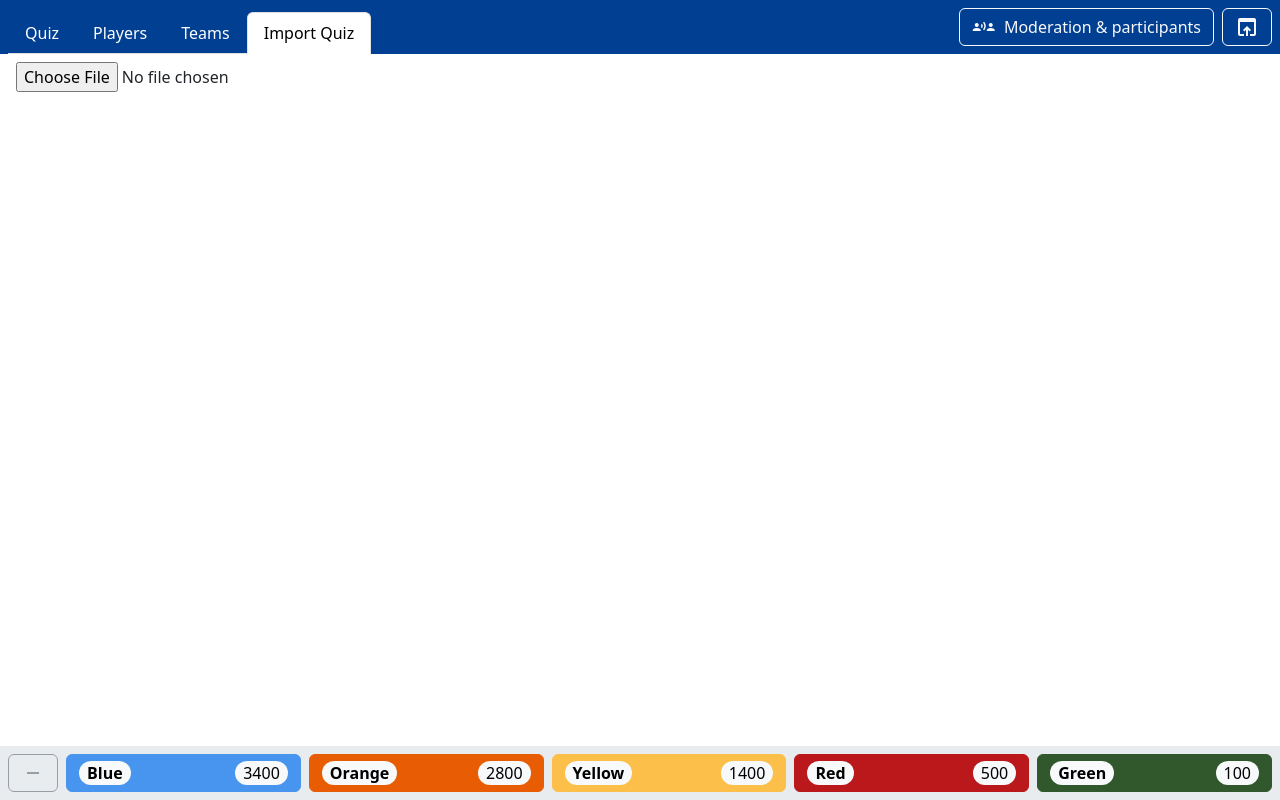
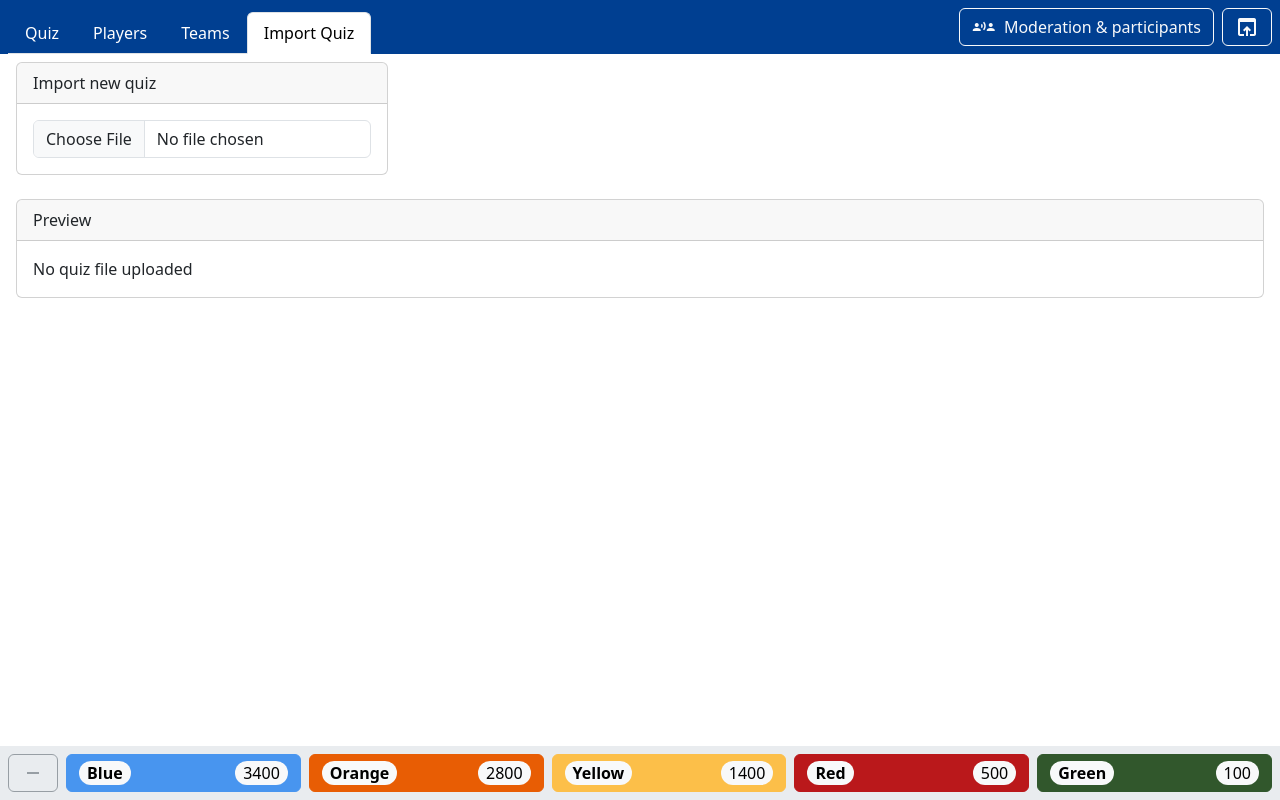
Before and after one commit to tdreja/single-page-quiz, a React (Vite) app: page / in a window 1280 px wide. Both pictures are taken after a click on the item "Import Quiz". Built offline with nearby package versions, Linux system fonts and the light colour scheme.

Commit message:
feat(Game): Prepare game import

```diff
--- a/src/i18n/I18N_de.ts
+++ b/src/i18n/I18N_de.ts
@@ -63,6 +63,11 @@ export const i18n_de: Labels = {
         [GameState.GAME_ACTIVE]: 'Quiz',
         [GameState.IMPORT_QUIZ]: 'Quizdatei importieren',
     },
+    importer: {
+        formHeader: 'Neues Quiz importieren',
+        previewHeader: 'Vorschau',
+        noNewQuizUploaded: 'Keine Quiz-Datei hochgeladen',
+    },
     playerEditor: {
         tooltipReRollEmoji: 'Neuer zufälliger Emoji',
         tooltipRename: 'Spieler umbenennen',
@@ -110,6 +115,8 @@ export const i18n_de: Labels = {
     },
     quiz: {
         nextSelectingTeam: 'Nächste Frage wählt Team:',
+        columns: 'Kategorien',
+        nextTeamHeader: 'Wer ist dran?',
     },
     settings: {
         tooltipModeShared: 'Geteilt mit Teilnehmern',
--- a/src/i18n/I18N_en.ts
+++ b/src/i18n/I18N_en.ts
@@ -20,6 +20,11 @@ export const i18n_en: Labels = {
         [GameState.CONTROLLER_SETUP]: 'Controller',
         [GameState.GAME_ACTIVE]: 'Quiz',
         [GameState.IMPORT_QUIZ]: 'Import quiz file',
+    },
+    importer: {
+        formHeader: 'Import new quiz',
+        previewHeader: 'Preview',
+        noNewQuizUploaded: 'No quiz file uploaded',
     },
     emojis: {
         DUCK: 'Duck',
@@ -91,6 +96,8 @@ export const i18n_en: Labels = {
     },
     quiz: {
         nextSelectingTeam: 'Next question gets picked by team:',
+        columns: 'Categories',
+        nextTeamHeader: 'Who\'s next?',
     },
     playerEditor: {
         tooltipReRollEmoji: 'New random emoji',
--- a/src/pages/QuizTable.tsx
+++ b/src/pages/QuizTable.tsx
@@ -13,6 +13,7 @@ export interface QuizTableProps<QUESTION extends OptionalQuestion> {
     table: QuizTable<QUESTION>,
     onCellClick?: (item: QUESTION) => void,
     showDetails: boolean,
+    className?: string,
 }
 
 interface HeadlineCellProps {
@@ -155,11 +156,11 @@ function HeadlineView({ cell }: HeadlineCellProps): ReactElement {
 }
 
 export function QuizTableView<QUESTION extends OptionalQuestion>({
-    table, showDetails, onCellClick,
+    table, showDetails, onCellClick, className,
 }: QuizTableProps<QUESTION>): ReactElement {
     return (
         <div
-            className="d-grid w-100 gap-2"
+            className={`d-grid w-100 gap-2 ${className || ''}`}
             style={{
                 ...asReactCss({ '--row-count': `${table.rows.length}` }),
                 gridTemplateColumns: `repeat(${table.columnNames.length}, 1fr)`,
--- a/src/pages/importer/QuizImporterView.tsx
+++ b/src/pages/importer/QuizImporterView.tsx
@@ -1,14 +1,15 @@
-import React, { ReactElement, useCallback, useState } from 'react';
+import React, { ReactElement, useCallback, useContext, useState } from 'react';
 import { generateJsonQuestionTable, JsonStaticGameData } from '../../model/game/json/game';
 import { parse } from 'yaml';
 import { QuizTableProps, QuizTableView } from '../QuizTable';
 import { QuizTable } from '../../model/base/table';
 import { JsonStaticQuestionData } from '../../model/quiz/json';
 import { SharedProps } from '../quiz/SharedProps';
+import { I18N } from '../../i18n/I18N';
+import { GameEventContext } from '../../components/common/GameContext';
 
-async function readYaml(input: HTMLInputElement): Promise<JsonStaticGameData | null> {
-    const files = input.files;
-    if (!files || files.length < 1) {
+async function readYaml(fileList: FileList | null): Promise<JsonStaticGameData | null> {
+    if (!fileList || fileList.length < 1) {
         return Promise.resolve(null);
     }
     return new Promise((resolve) => {
@@ -25,16 +26,29 @@ async function readYaml(input: HTMLInputElement): Promise<JsonStaticGameData | n
             }
             resolve(parse(raw as string) as JsonStaticGameData);
         };
-        fileReader.readAsText(files[0]);
+        fileReader.readAsText(fileList[0]);
     });
 }
 
 export const QuizImporterView = ({ shared }: SharedProps): ReactElement => {
+    const i18n = useContext(I18N);
     const [json, setJson] = useState<JsonStaticGameData | null>(null);
     const [previewTable, setPreviewTable] = useState<QuizTable<JsonStaticQuestionData>>(generateJsonQuestionTable({}));
+    const onGameEvent = useContext(GameEventContext);
 
     const uploadFile = useCallback(async (event: React.ChangeEvent<HTMLInputElement>) => {
-        const file = await readYaml(event.target);
+        const file = await readYaml(event.target.files);
+        setJson(file);
+        if (file) {
+            setPreviewTable(generateJsonQuestionTable(file));
+        } else {
+            setPreviewTable(generateJsonQuestionTable({}));
+        }
+    }, [json, previewTable]);
+
+    const dropFile = useCallback(async (event: React.DragEvent<HTMLInputElement>) => {
+        event.preventDefault();
+        const file = await readYaml(event.dataTransfer.files);
         setJson(file);
         if (file) {
             setPreviewTable(generateJsonQuestionTable(file));
@@ -49,9 +63,34 @@ export const QuizImporterView = ({ shared }: SharedProps): ReactElement => {
     };
 
     return (
-        <div>
-            <input type="file" accept=".json,.yaml,.yml,application/json,application/yaml" onChange={uploadFile} />
-            <QuizTableView {...tableProps} />
+        <div className="d-flex flex-column align-items-baseline gap-4">
+            <div className="card">
+                <div className="card-header">{i18n.importer.formHeader}</div>
+                <div className="card-body">
+                    <input
+                        id="yaml-upload"
+                        className="form-control"
+                        type="file"
+                        accept=".json,.yaml,.yml,application/json,application/yaml"
+                        onChange={uploadFile}
+                        onDrop={dropFile}
+                    />
+                </div>
+            </div>
+            <div className="card w-100">
+                <div className="card-header">{i18n.importer.previewHeader}</div>
+                { !json && (<span className="card-body">{i18n.importer.noNewQuizUploaded}</span>)}
+                { json && (
+                    <>
+                        <div className="card-body">
+                            <QuizTableView {...tableProps} className="card-body" />
+                        </div>
+                        <div className="card-body">
+                            <span className="btn btn-primary">Übernehmen</span>
+                        </div>
+                    </>
+                )}
+            </div>
         </div>
     );
 };
--- a/src/pages/quiz/overview/QuestionSelectionPage.tsx
+++ b/src/pages/quiz/overview/QuestionSelectionPage.tsx
@@ -29,11 +29,17 @@ export const QuestionSelectionPage = ({ shared }: SharedProps): ReactElement =>
     };
 
     return (
-        <div className="d-flex flex-wrap gap-4 mt-4">
-            <QuizTableView {...tableProps} />
+        <div className="d-flex flex-column align-items-baseline gap-4">
+            <div className="card w-100">
+                <div className="card-header">{i18n.quiz.columns}</div>
+                <QuizTableView {...tableProps} className="card-body" />
+            </div>
             <div className="card">
+                <div className="card-header">{i18n.quiz.nextTeamHeader}</div>
                 <div className="card-body d-flex flex-column align-items-center gap-2">
-                    <h5 className="card-title">{i18n.quiz.nextSelectingTeam}</h5>
+                    <h5 className="card-title">
+                        {i18n.quiz.nextSelectingTeam}
+                    </h5>
                     { selectingTeam && (
                         <TeamColorButton color={selectingTeam}>
                             <span
```
Also changed, not shown: src/i18n/I18N.ts (+9 -0 lines), 1 other file (tests, documents, lock files or other folders).
